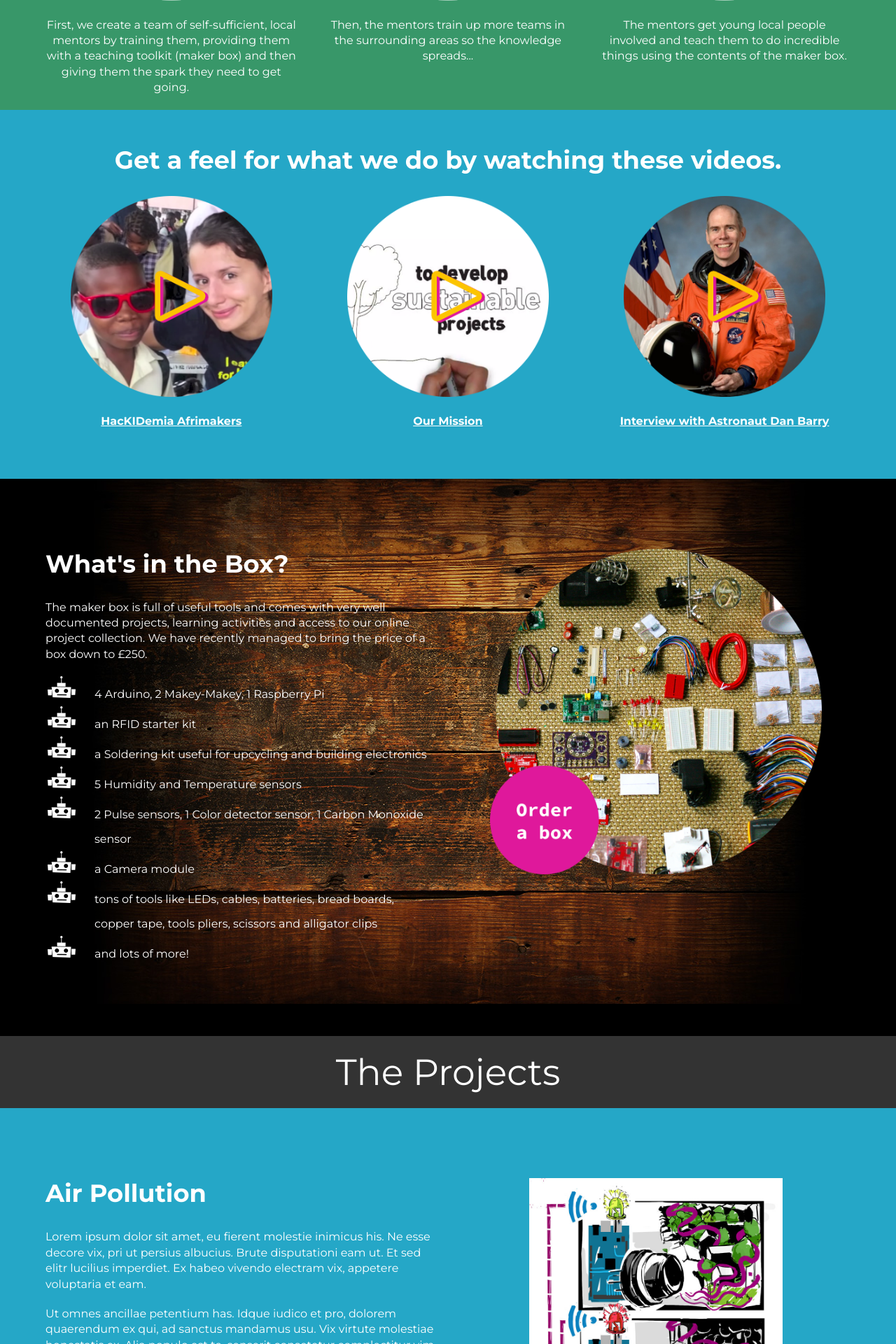
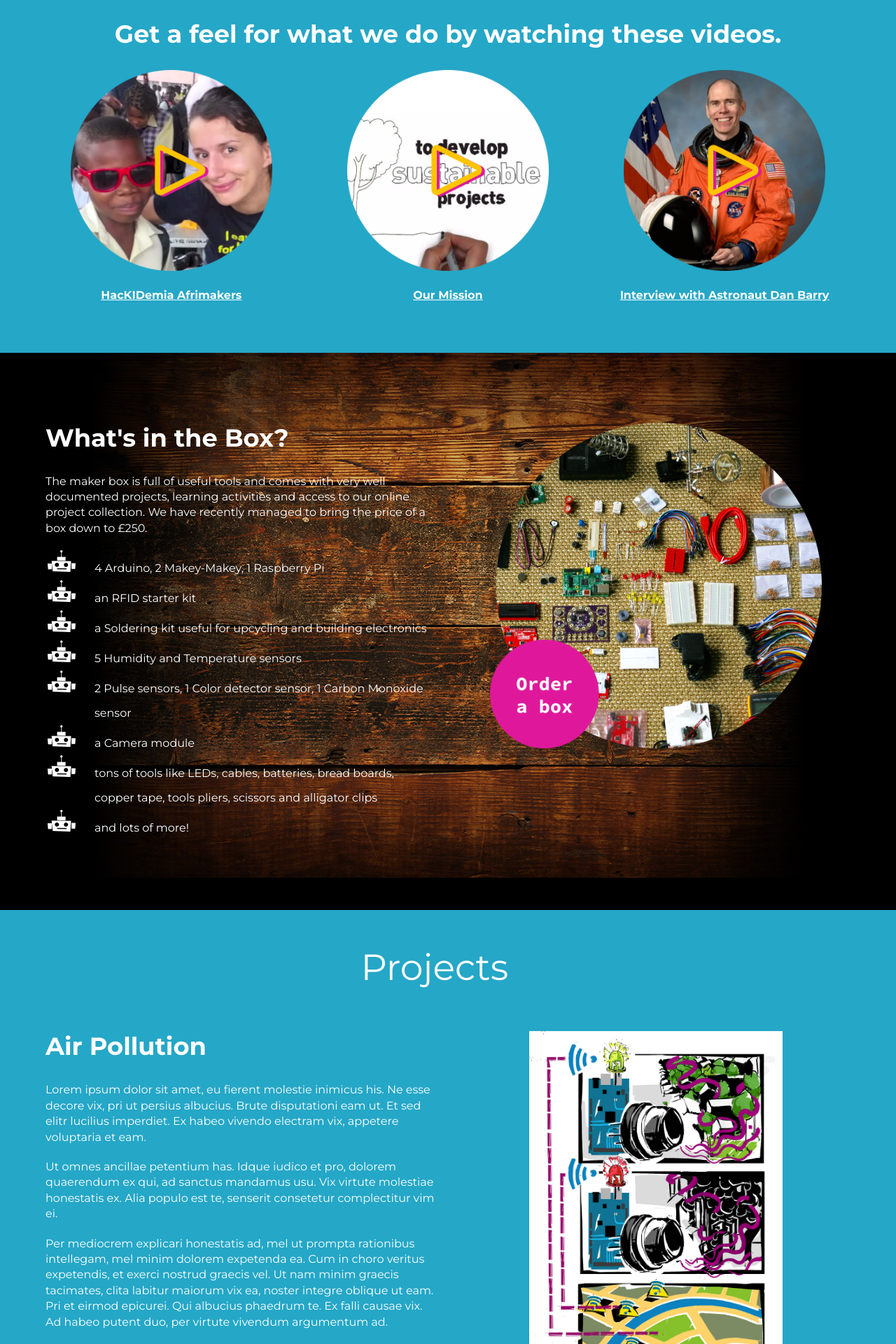
Before and after one commit to hackidemia/afrimakers_website, a PHP site: page /home.html in a window 1280 px wide. Shown: the part 1160-3080 px from the top of the page at 70% size. Run offline with PHP 8.4, Linux system fonts and the light colour scheme.

Commit message:
anchor links added, hero scroll fix, projects section added

```diff
--- a/css/styles.css
+++ b/css/styles.css
@@ -232,7 +232,7 @@ img.responsive {
 }
 
 #topbox {
-	margin: 140px 0 50px 0;
+	margin: 190px 0 50px 0;
 }
 
 #header h1 {
@@ -285,7 +285,7 @@ img.responsive {
 /* WHAT WE DO */
 
 #what {
-	margin-top: 750px;
+	margin-top: 570px;
 	padding-top: 50px;
 	background-color: #389769;
 }
@@ -378,10 +378,11 @@ img.responsive {
 
 
 #project1 {
-	padding: 100px 0px 0px;
+	padding: 30px 0px 0px;
 	background-color: #25a7c7;
 	z-index: 1;
 }
+	#project1 h1 { padding-bottom: 60px;}
 
 #project2 {
 	padding: 50px 0px 0px;
--- a/home.html
+++ b/home.html
@@ -39,11 +39,11 @@
             <div class="center_col">
                 <a href="#top" class="link_home"><img src="img/nav-logo@2x.png" alt="Afrimakers" title="Afrimakers" id="afrimakers" /></a>
                 <ul id="full_nav">
-                    <li><a href="home.html" class="link_home">Home</a></li><li class="sep">&#183;</li>
-                    <li><a href="box.html" class="link_box">The Box</a></li><li class="sep">&#183;</li>
-                    <li><a href="projects.html" class="link_projects">Projects</a></li><li class="sep">&#183;</li>
-                    <li><a href="where.html" class="link_where">Where we are</a></li><li class="sep">&#183;</li>
-                    <li><a href="who.html" class="link_who">Who we are</a></li><li class="sep">&#183;</li>
+                    <li><a href="#home" class="link_home">Home</a></li><li class="sep">&#183;</li>
+                    <li><a href="#box" class="link_box">The Box</a></li><li class="sep">&#183;</li>
+                    <li><a href="#projects" class="link_projects">Projects</a></li><li class="sep">&#183;</li>
+                    <li><a href="#where" class="link_where">Where we are</a></li><li class="sep">&#183;</li>
+                    <li><a href="#who" class="link_who">Who we are</a></li><li class="sep">&#183;</li>
                     <li><a href="https://medium.com/afrimakers-dream-big" class="link_contact" target="_blank">Blog</a></li><li class="sep">&#183;</li>
                     <li><a href="#contact" class="link_contact">Contact</a></li>
                 </ul>
@@ -144,6 +144,8 @@
 
 
 
+
+
     <!-- WHAT'S IN THE BOX? -->
     <div id="box" class="full">
         <div class="pad">
@@ -174,16 +176,15 @@
     </div>
 
 
-    <div style="background:black; opacity:.8;" class="full">
-        <div class="pad">
-            <div class="center_col">
-                <h1>The Projects</h1>
-            </div>
-        </div>
-    </div>
+    <div id="projects">
+
 
         <!-- AIR POLLUTION -->
         <div id="project1" class="full">
+            <div class="row">
+                <h1>Projects</h1>
+            </div>
+
             <div class="pad">
                 <div class="center_col">
 
@@ -270,6 +271,7 @@
             </div>
         </div>
 
+    </div>
 
 
 
```
Also changed, not shown: video.html (indentation only). Lines whose indentation alone changed are shown as unchanged.
